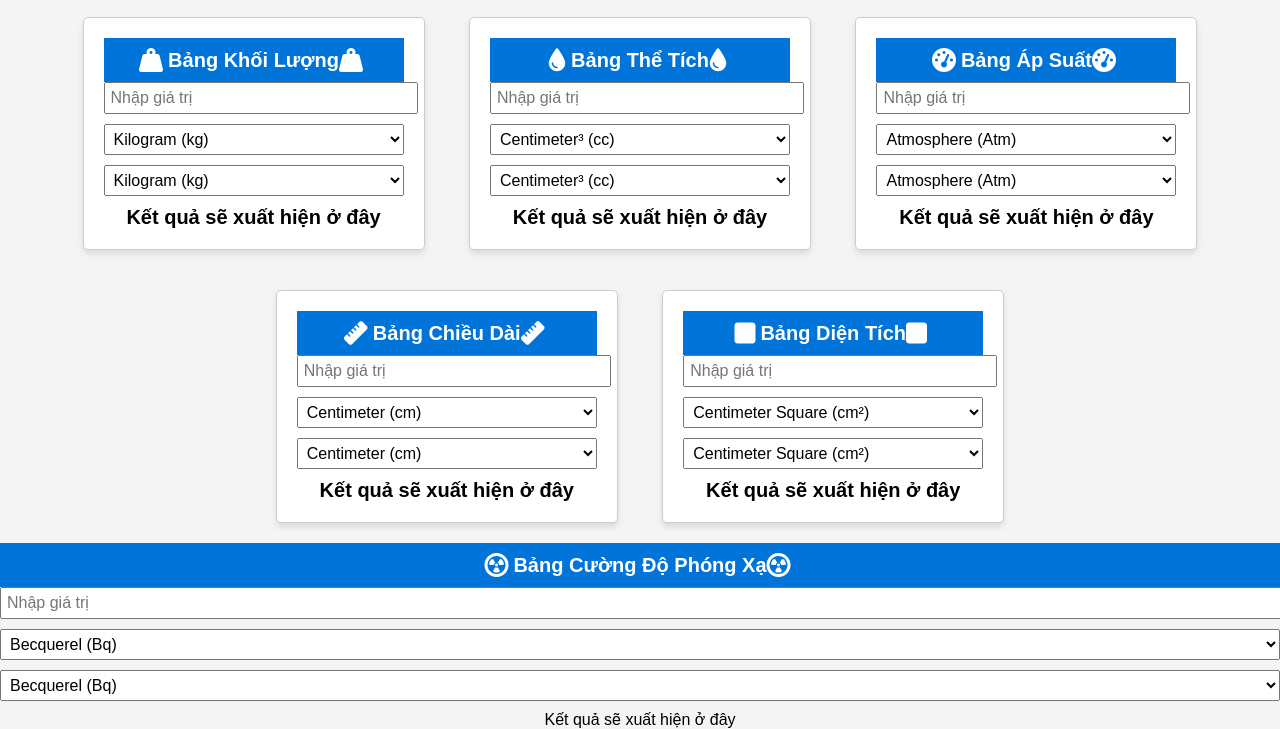
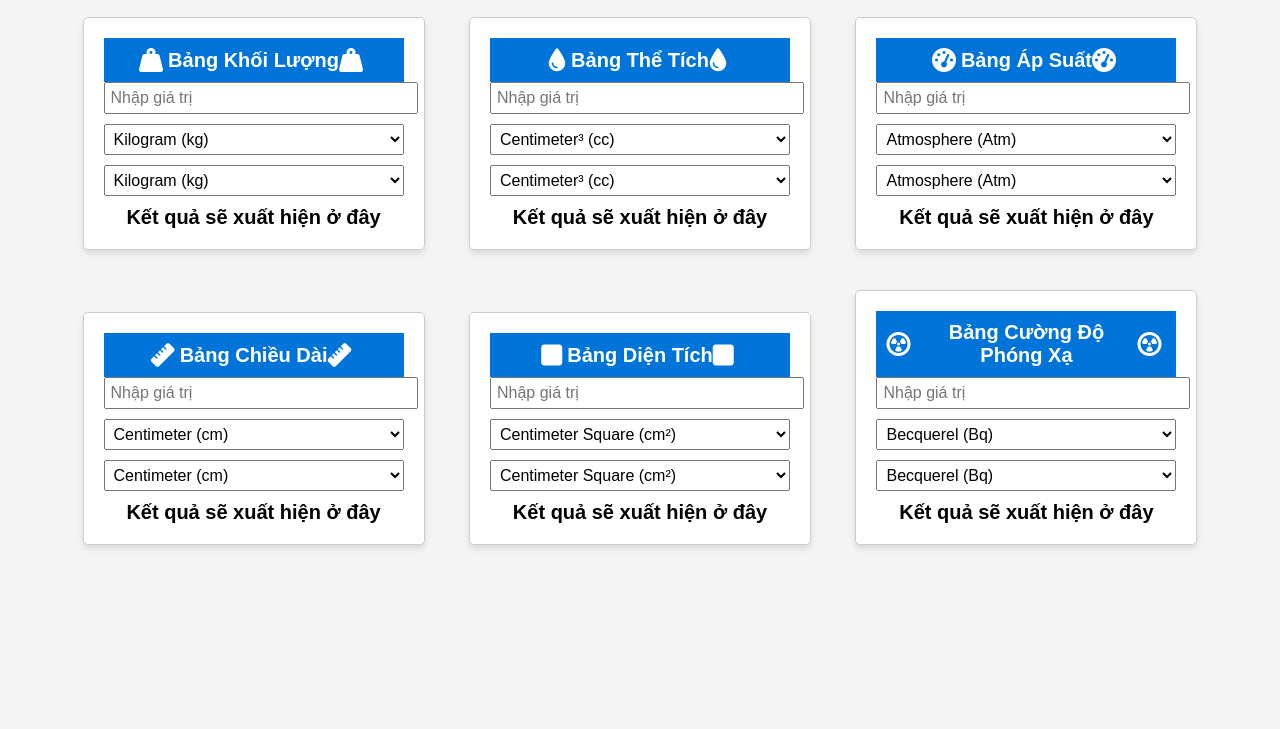
Before and after one commit to 3tlus/convertunits, a plain HTML site: page index.html in a window 1280 px wide. Shown: the part 124-853 px from the top of the page. After the commit the page ends 800 px from the top, so only its background shows below. Drawn offline with Linux system fonts and the light colour scheme.

Commit message:
Update style.css

```diff
--- a/style.css
+++ b/style.css
@@ -20,7 +20,7 @@ h1 {
 .converter-pressure,
 .converter-length,
 .converter-area,
-.converter-speed {
+.converter-radioactivity {
     background-color: #fff;
     border: 1px solid #ccc;
     border-radius: 5px;
@@ -38,7 +38,7 @@ h1 {
 .converter-pressure:hover,
 .converter-length:hover,
 .converter-area:hover,
-.converter-speed:hover {
+.converter-radioactivity:hover {
     transform: scale(1.03);
 }
 
@@ -73,7 +73,7 @@ button:hover {
 #resultPressure,
 #resultLength,
 #resultArea,
-#resultSpeed {
+#resultRadioactivity {
     margin: 15px 0;
     font-weight: bold;
     font-size: 20px;
@@ -85,7 +85,7 @@ button:hover {
 .converter-pressure,
 .converter-length,
 .converter-area,
-.converter-speed {
+.converter-radioactivity {
     animation: slideIn 0.5s ease-in-out;
 }
 
```
